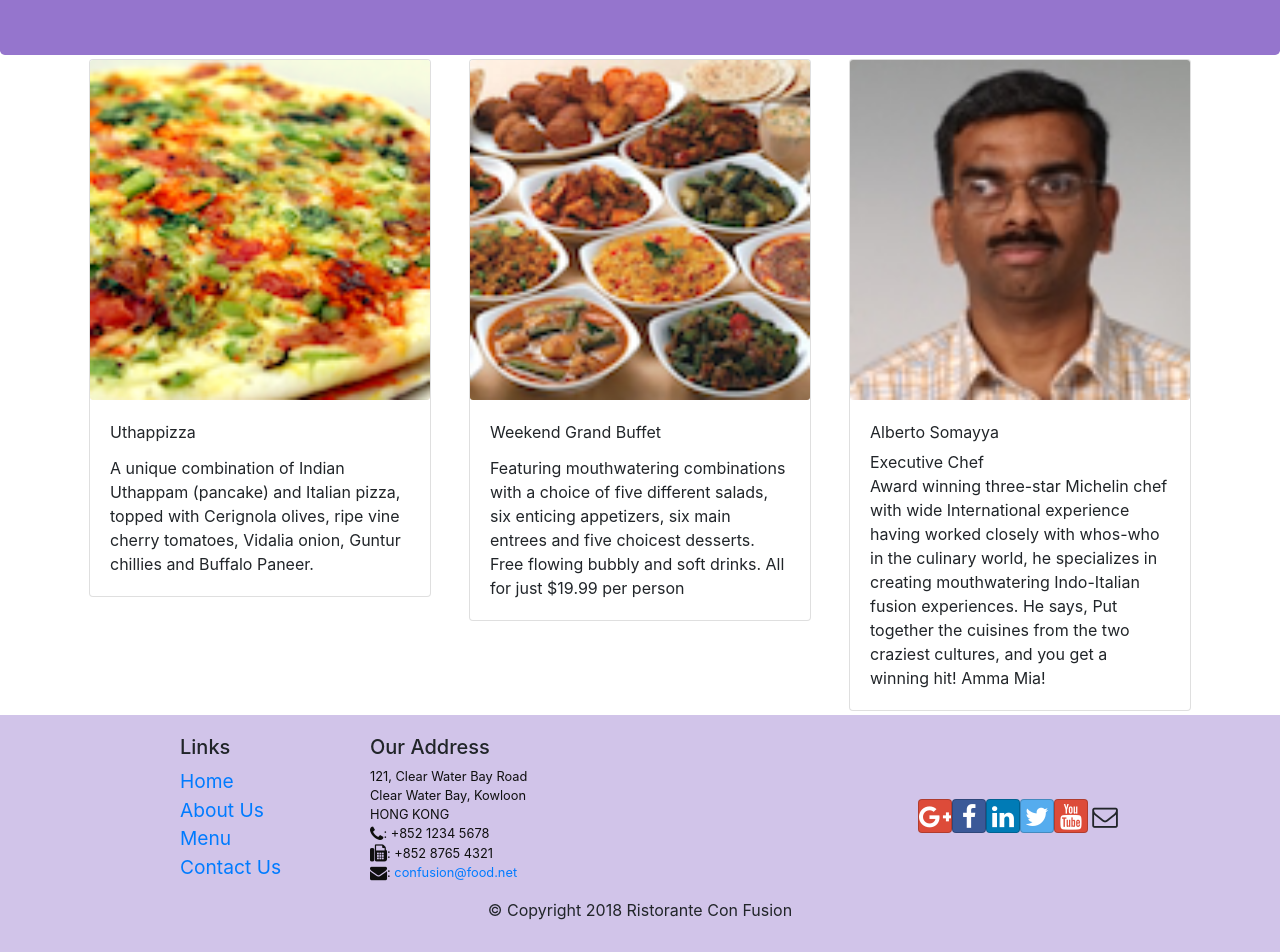
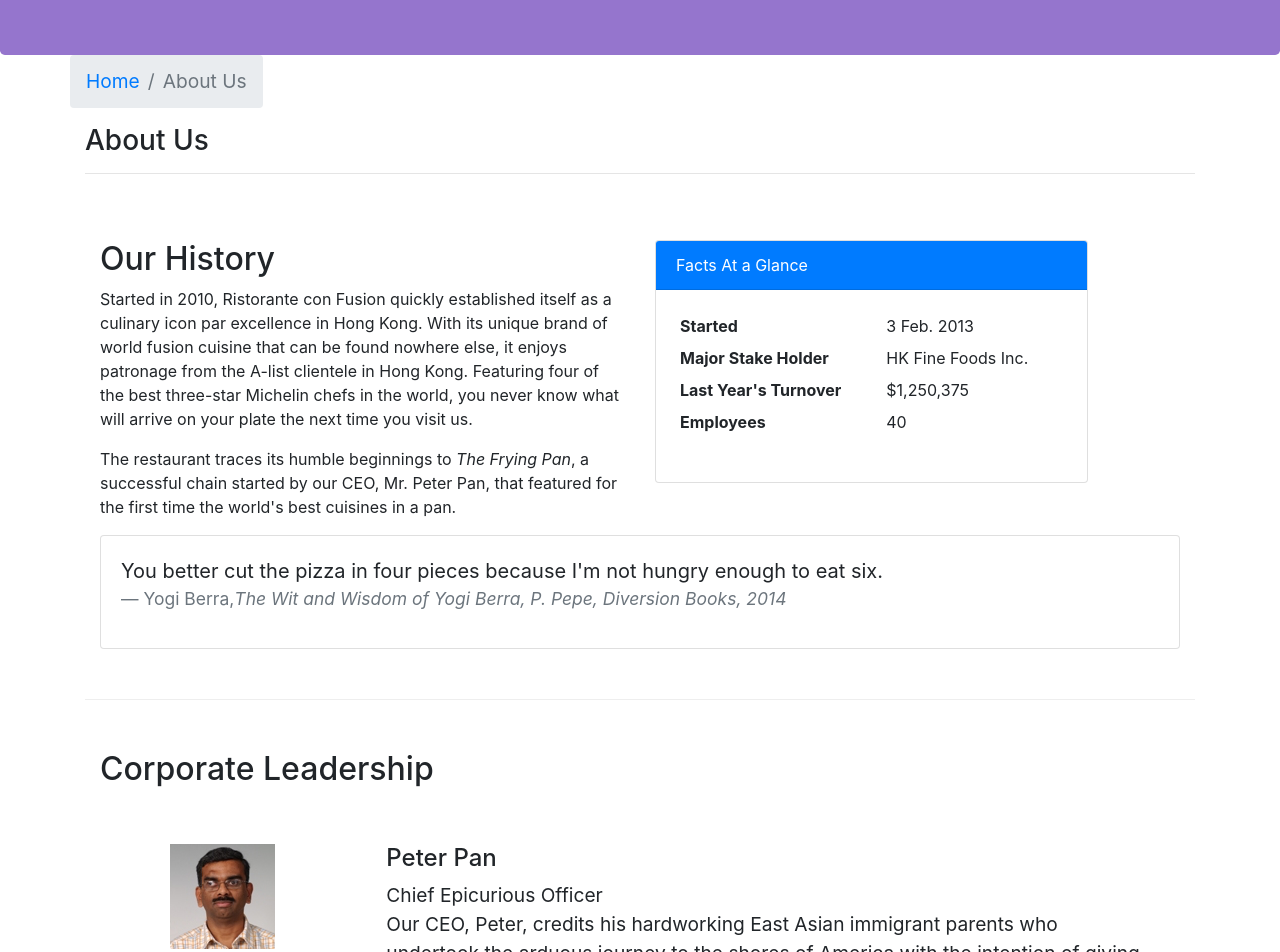
Before and after one commit to hiteshVadher/first-react-app, a React (Create React App) app: page /aboutus in a window 1280 px wide. Before the commit this address led to /home. Shown: the part 320-1272 px from the top of the page. Built offline with nearby package versions, Linux system fonts and the light colour scheme.

Commit message:
assignment 2

```diff
--- /dev/null
+++ b/src/components/AboutComponent.js
@@ -0,0 +1,94 @@
+import React from 'react';
+import { Breadcrumb, BreadcrumbItem, Card, CardBody, CardHeader, Media } from 'reactstrap';
+import { Link } from 'react-router-dom';
+
+function RenderLeader({leader}) {
+    return(
+        <div key={leader.id} className="col-12 mt-5">
+            <Media tag="li">
+                <Media left middle className="col-2">
+                    <Media object src={leader.image} alt={leader.name} />
+                </Media>
+                <Media body className="col-10 ml-5">
+                    <Media heading>{leader.name}</Media>
+                    <Media>{leader.designation}</Media>
+                    <p>{leader.description}</p>
+                </Media>
+            </Media>
+        </div>
+    );
+}
+
+function About(props) {
+
+    const leaders = props.leaders.map((leader) => {
+        return (
+            <RenderLeader leader={leader}></RenderLeader>
+        );
+    });
+
+    return(
+        <div className="container">
+            <div className="row">
+                <Breadcrumb>
+                    <BreadcrumbItem><Link to="/home">Home</Link></BreadcrumbItem>
+                    <BreadcrumbItem active>About Us</BreadcrumbItem>
+                </Breadcrumb>
+                <div className="col-12">
+                    <h3>About Us</h3>
+                    <hr />
+                </div>
+            </div>
+            <div className="row row-content">
+                <div className="col-12 col-md-6">
+                    <h2>Our History</h2>
+                    <p>Started in 2010, Ristorante con Fusion quickly established itself as a culinary icon par excellence in Hong Kong. With its unique brand of world fusion cuisine that can be found nowhere else, it enjoys patronage from the A-list clientele in Hong Kong.  Featuring four of the best three-star Michelin chefs in the world, you never know what will arrive on your plate the next time you visit us.</p>
+                    <p>The restaurant traces its humble beginnings to <em>The Frying Pan</em>, a successful chain started by our CEO, Mr. Peter Pan, that featured for the first time the world's best cuisines in a pan.</p>
+                </div>
+                <div className="col-12 col-md-5">
+                    <Card>
+                        <CardHeader className="bg-primary text-white">Facts At a Glance</CardHeader>
+                        <CardBody>
+                            <dl className="row p-1">
+                                <dt className="col-6">Started</dt>
+                                <dd className="col-6">3 Feb. 2013</dd>
+                                <dt className="col-6">Major Stake Holder</dt>
+                                <dd className="col-6">HK Fine Foods Inc.</dd>
+                                <dt className="col-6">Last Year's Turnover</dt>
+                                <dd className="col-6">$1,250,375</dd>
+                                <dt className="col-6">Employees</dt>
+                                <dd className="col-6">40</dd>
+                            </dl>
+                        </CardBody>
+                    </Card>
+                </div>
+                <div className="col-12">
+                    <Card>
+                        <CardBody className="bg-faded">
+                            <blockquote className="blockquote">
+                                <p className="mb-0">You better cut the pizza in four pieces because
+                                    I'm not hungry enough to eat six.</p>
+                                <footer className="blockquote-footer">Yogi Berra,
+                                <cite title="Source Title">The Wit and Wisdom of Yogi Berra,
+                                    P. Pepe, Diversion Books, 2014</cite>
+                                </footer>
+                            </blockquote>
+                        </CardBody>
+                    </Card>
+                </div>
+            </div>
+            <div className="row row-content">
+                <div className="col-12">
+                    <h2>Corporate Leadership</h2>
+                </div>
+                <div className="col-12">
+                    <Media list>
+                        {leaders}
+                    </Media>
+                </div>
+            </div>
+        </div>
+    );
+}
+
+export default About;
--- a/src/components/MainComponent.js
+++ b/src/components/MainComponent.js
@@ -4,6 +4,7 @@
 import Footer from './FooterComponent';
 import Contact from './ContactComponent';
 import Menu from './MenuComponents';
+import About from './AboutComponent';
 import DishDetail from './DishdetailComponent';
 import { DISHES } from '../shared/dishes';
 import { COMMENTS } from '../shared/comments';
@@ -45,6 +46,7 @@
                     } />
                     <Route exact path="/menu" element={<Menu dishes={this.state.dishes} />} />
                     <Route path="/menu/:dishId" element={<DishWithId/>} />
+                    <Route exact path="/aboutus" element={<About leaders={this.state.leaders}/>} />
                     <Route exact path="/contactus" element={<Contact/>} />
                     <Route path="*" element={<Navigate to = "/home" />} />
                 </Routes>
```
